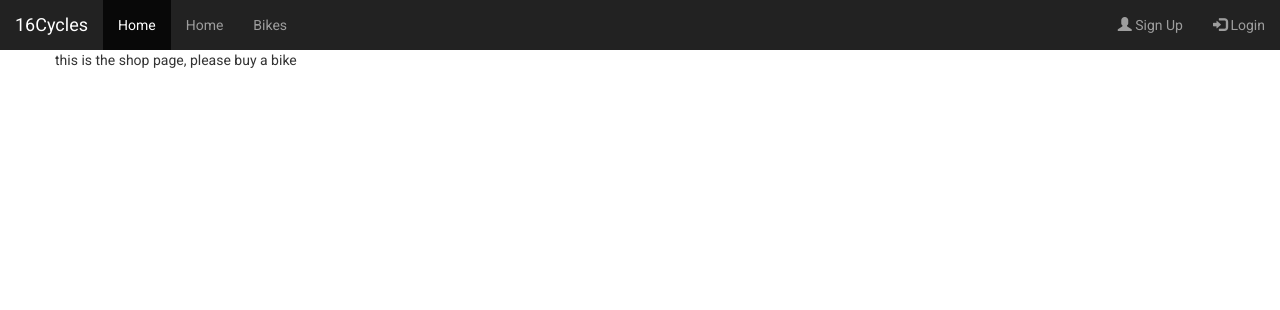
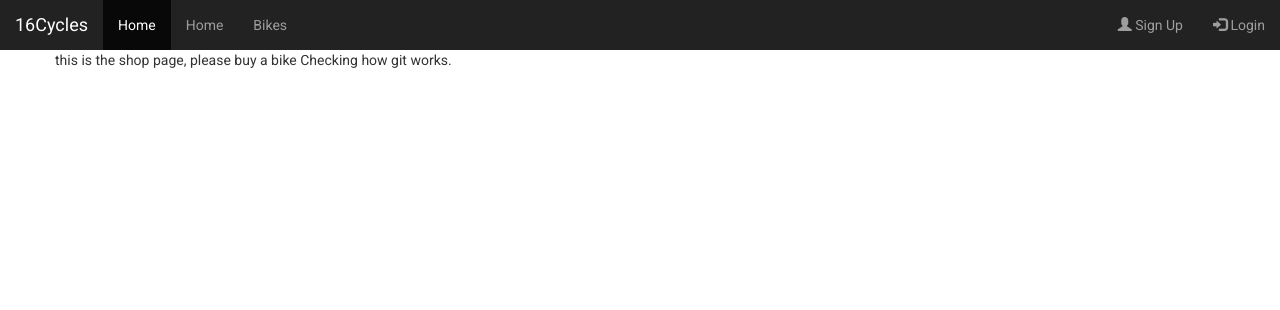
Before and after one commit to Slavyana-c/16-Cycles, a Python web app: template app/templates/browse.html in a window 1280 px wide. Shown: the top 310 px of the page. Run offline with Jinja, Linux system fonts and the light colour scheme; the template is opened without the code that fills it, so the values that code supplies are empty; some libraries are stand-ins or nearby versions.

Commit message:
Testing commits

```diff
--- a/app/templates/browse.html
+++ b/app/templates/browse.html
@@ -5,6 +5,7 @@
 <div class="container">
   <div class="row">
     this is the shop page, please buy a bike
+    Checking how git works.
   </div>
 </div>
 {% endblock %}
```
